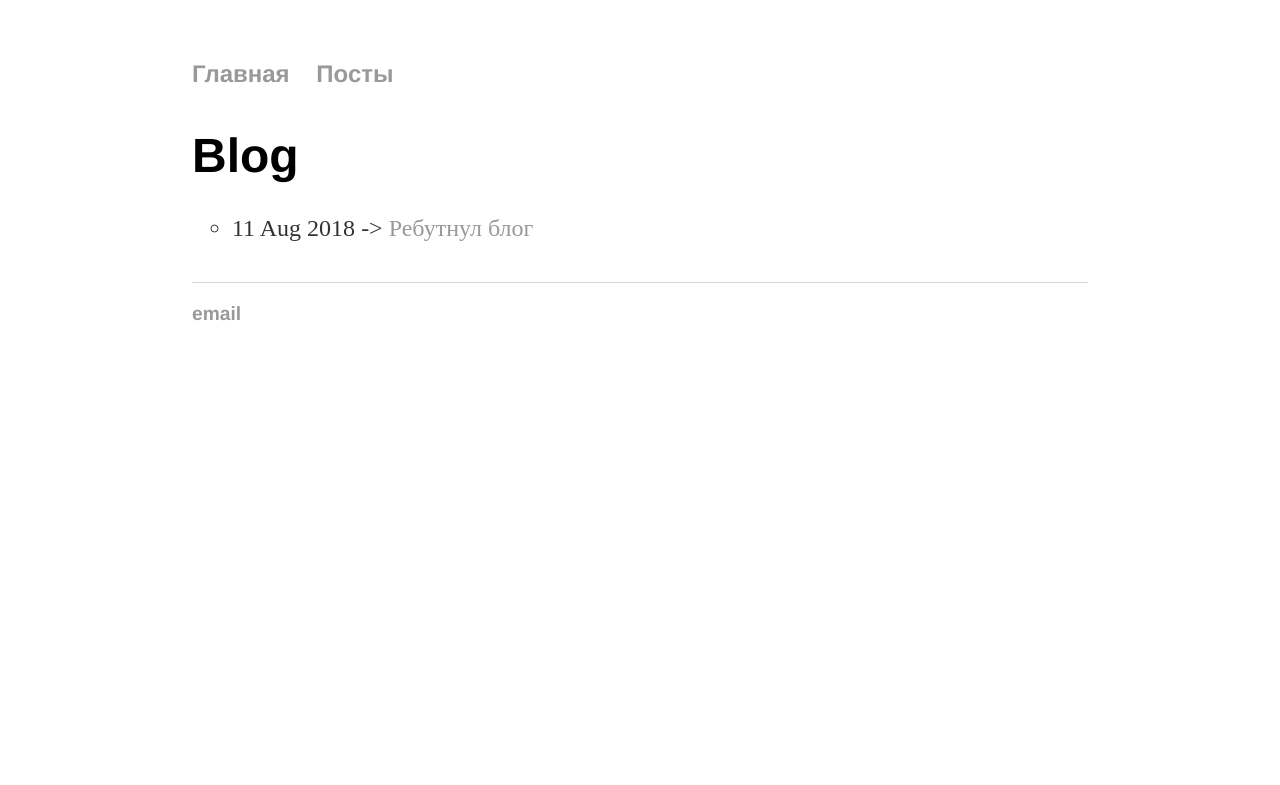
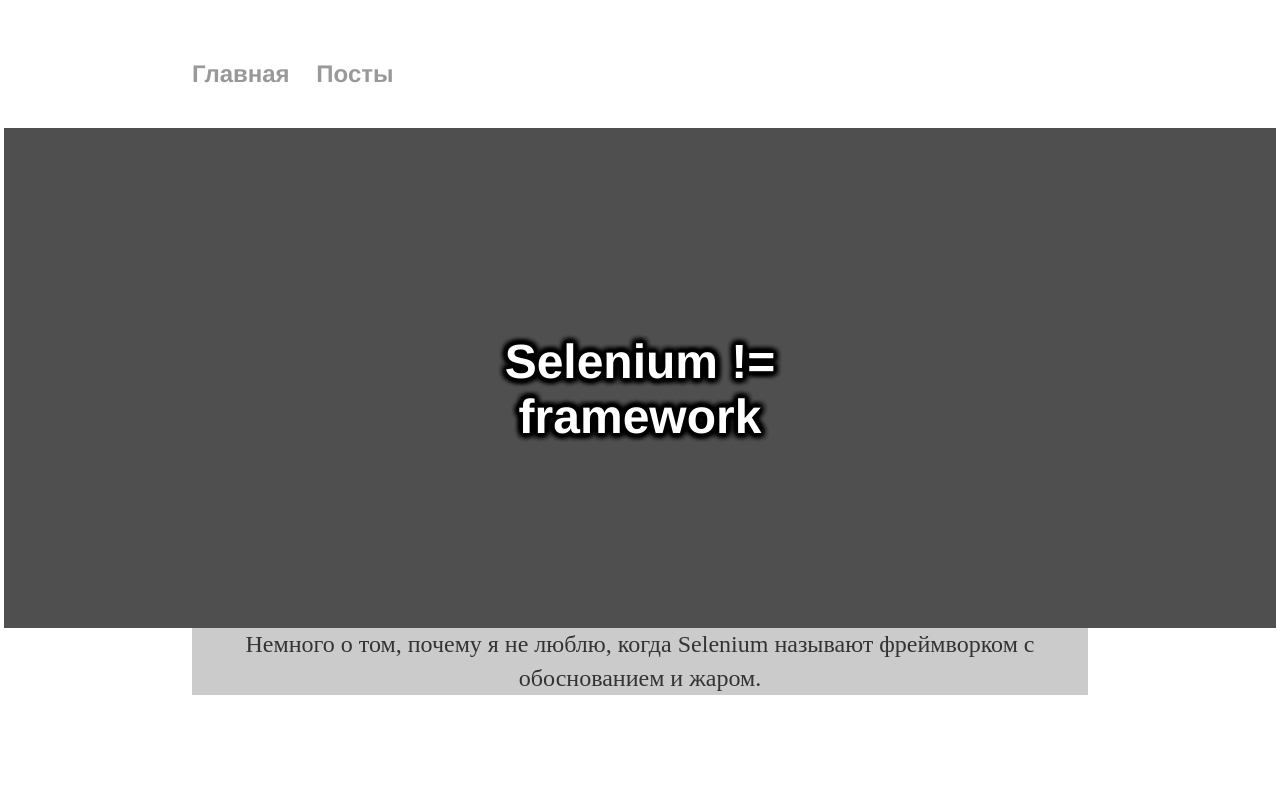
Before and after one commit to RebOOter/rebooter.github.io, a Jekyll site: the page built from blog/index.html, in a window 1280 px wide. Shown: the top 785 px of the page. Built offline with Jekyll 4.4.1, drawn with Linux system fonts in a browser that asks for light colours; some of the changed text lies outside the part shown; grey boxes are pictures that could not be loaded.

Commit message:
Added new post + design refactoring

```diff
--- /dev/null
+++ b/_posts/2018-09-07-selenium-!=-framework.md
@@ -0,0 +1,42 @@
+---
+layout: post
+title: "Selenium != framework"
+date: 2018-09-07
+description: "Немного о том, почему я не люблю, когда Selenium называют фреймворком с обоснованием и жаром."
+---
+Сидел я как-то томным вечером и думал, что моё фанбойство к **Codeception** слишком затянулось и пора искать что-нибудь новенькое. Стремительно возникшая мысль тут же заставила меня пойти в гуглопоиск и ввести что-то вроде *automation test frameworks*, дабы получить какой-нибудь топ самых-самых классных. Конечно, увидел я там всякое, что за уши, но с болью можно притянуть к званию “framework”, однако верного камрада **Selenium** я там точно не ожидал увидеть. И почти каждая подборка гордо давала ему это звание и ставила почти в первые ряды. После пятой ссылки у меня начало припекать, а потому хочу рассказать вам почему НЕЛЬЗЯ называть **Selenium** фреймворком и почему мне так хочется откусить кому-нибудь лицо всего лишь из-за какого-то наименования.
+
+Framework
+---
+Предлагаю сначала разобраться с этим модным словом -- **фреймворк**, а то уж шибко часто оно тут мелькает. Можно смело залезть в вики (как русскоязычную, так и в англоязычную), посмотреть в словаре значение слова (например, тут) и узнать, что англицизм фреймворк в какой-то мере можно заменить русизмом “каркас”. Это будет немного топорно, но всё по-порядку.
+
+Возьмём примером какой-нибудь фреймворк для веб-разработки **Symfony**. Какие возможности он нам даёт?
+* Набор библиотек под названием “Они по-любому юзаются в каждом проекте”.
+* Объединение этих библиотек в какую-либо единую структуру.
+* Предоставление единого стиля, метода, модели или шаблона (читай, паттерна) разработки приложения, которому удобно следует сообщество фреймворка (не всегда, но всё же) и которое является стандартом для этого инструмента.
+* Иногда возможность расширяемости и модифицируемости для своих коварных целей.
+
+![]({{ "/assets/2e8a60296eba3ecd6da1839963b3c3b2.jpg" | absolute_url }})
+*Когда мы узнаём о понятии framework ближе*
+
+Представим, что мы хотим открыть ночной клуб и нам добрые люди дали супер крутой фреймворк для постройки ночных клубов **SuperNightClub: Bender Edition**. Он сразу даёт нам возможность сделать пару простых вещей: поставить помещение, установить там барную стойку и заказать бухло. Раскуривая мануал, мы узнаём, как мы можем лёгко и просто (не всегда) реализовать бармена, официантов (если они нужны), диджея и другие жизненно необходимые вещи для ночных танцулек и кутежа. При этом, наш фреймворк хоть немного позаботился о начинающих бедолагах и наше помещение уже имеет сигнализацию, настроенный механизм взаимодействия между барменом и официантами, а в некоторых мануалах прямо по шагам расписано как мы можем нанять охрану или разнообразить меню нашей кухни (если она у нас есть). И всё это чудо мы творим через какую-нибудь условную консоль в вашем офисе администратора клуба: написал какие-то команды и появился новый бармен, прописал ещё немного, и вот нажатием одной кнопки можно получить еженедельный отчёт о каждой тусовке и так далее.
+
+Мы имеем какой-то набор базовых инструментов под капотом (молоток, пила, лопата, дрель, шпатель), самые примитивные действия (забить, копать, пилить, сверлить) и основные принципы, где и для чего мы будем с этим взаимодействовать (просверлить дыру в стене, отпилить брусок, закопать создателей топов про фреймворки). Это упрощает описание типичных процессов, подводит их под какой-то стандарт и собирает всё самое необходимое в одной коробке.
+
+Лопата
+---
+Мне кажется тут уже должна возникнуть благая мысль, мол “Selenium даёт только возможность взаимодействия с web driver”, “там нет никакого набора других инструментов”, “нужно много ещё чего сделать, чтоб написать полноценный, но простой тест”. Поздравляю, мы смогли ответить на вопрос “почему Selenium не фреймворк” всего лишь разобрав понятие фреймворка. И всё действительно обстоит именно так, ведь для полноценных тестов нам нужны:
+* Assert’ы, которые будут сравнивать один результат с другим и в панике падать, если результаты не совпадают.
+* Отчётность, которая позволит нам прогнать какой-то тестовый набор и сказать “вот тут упало, вот тут нет, а вот тут вообще не смотри там всё плохо”.
+* Какая-то стандартизация, ведь мы не хотим писать каждый раз один и тот же велосипед.
+* Возможность использовать в тестах какие-то сторонние функции для различных извращенных нужд.
+
+И это только базовый набор. Даёт ли этот набор Selenium? Правильно, не даёт. Только тыкать в браузер, только жамкать кнопки.
+
+**Вывод**: Selenium это прекрасная библиотека для взаимодействия с web driver (или с чем-то на основе), тулза, которая позволяет тыкать кнопки и прикинуться юзверем.
+
+Учить матчасть
+---
+Надеюсь, что я объяснил своё повышение температуры при виде *“Selenium -- top 1 framework for autotesting!”*. Казалось бы, ну назвали не так, ну что такого, а в итоге получаем такого рода подборки, начинающих, которые искренне верят в причастность Selenium к лику фреймворков и другую вытекающую путаницу. Многие берут Selenium и начинают прикручивать различные xUnit, другие библиотеки для полноценного использования, делая как раз тот самый фреймворк, на котором будет удобно писать и поддерживать тесты. Кто-то берёт уже готовые решения типа Codeception (PHP, JS), Selenide (Java), Golem (Python) или Cypress (JS). Вот последние чуваки -- фреймворки, а Selenium -- нет. Mic drop.
+
+P.S. Будет круто, если вы выскажите своё "э, слышь" или своё "всё чётко" в комментариях.
--- a/blog/index.html
+++ b/blog/index.html
@@ -1,11 +1,14 @@
 ---
 layout: default
-title: Blog
+title: Посты
 ---
-<h1>{{ page.title }}</h1>
-<ul class="posts">
-    {% for post in site.posts %}
-    <li><span>{{ post.date | date_to_string }}</span> ->
-        <a href="{{ post.url }}" title="{{ post.title }}">{{ post.title }}</a></li>
-    {% endfor %}
-</ul>
+{% for post in site.posts %}
+<a href="{{post.url}}" title="{{post.title}}">
+<div class="posts-list">
+    <div class="header-image" style="background-image: linear-gradient(rgba(0, 0, 0, 0.5), rgba(0, 0, 0, 0.5)),
+                url('{{site.baseurl}}/assets/{{post.slug}}.png');"></div>
+    <h1 class="header-post">{{post.title}}</h1>
+    <p class="desc-post">{{post.description}}</p>
+</div>
+</a>
+{% endfor %}
--- a/css/main.css
+++ b/css/main.css
@@ -19,7 +19,33 @@ a {
 a:hover {
     text-decoration: underline;
 }
+.header-image {
+    background-position: center;
+    background-repeat: no-repeat;
+    background-size: cover;
+    position: relative;
+    margin-left: -21%;
+    margin-right: -21%;
+    height: 100%;
+    min-height: 500px;
+}
 h1 {
+    font-size: 3em;
+    font-family:'Helvetica', 'Arial', 'Sans-Serif';
+}
+.posts-list{
+    position: relative;
+    text-align: center;
+}
+.header-post {
+    color: white;
+    position: absolute;
+    top: 50%;
+    left: 50%;
+    transform: translate(-50%, -100%);
+    text-shadow: 0 -1px 6px #000000, 0 -1px 6px #000000, 0 1px 6px #000000, 0 1px 6px #000000, -1px 0 6px #000000, 1px 0 6px #000000, -1px 0 6px #000000, 1px 0 6px #000000, -1px -1px 6px #000000, 1px -1px 6px #000000, -1px 1px 6px #000000, 1px 1px 6px #000000, -1px -1px 6px #000000, 1px -1px 6px #000000, -1px 1px 6px #000000, 1px 1px 6px #000000;
+}
+a.header-post {
     font-size: 3em;
     font-family:'Helvetica', 'Arial', 'Sans-Serif';
 }
@@ -43,9 +69,26 @@ ul li {
     list-style: circle;
 }
 
+.desc-post {
+    margin-bottom: 10%;
+    margin-top: auto;
+    background-color: #cbcbcb;
+}
+
 img {
     max-width: 100%;
     height: auto;
+    display: block;
+    margin-left: auto;
+    margin-right: auto;
+}
+
+img + em {
+    text-align: center;
+    display: block;
+    margin-left: auto;
+    margin-right: auto;
+    background: #cbcbcb;
 }
 
 blockquote {
```
Also changed, not shown: _layouts/post.html (+7 -1 lines), _posts/2018-08-11-rebooted-blog.md (+1 -0 lines), assets/2e8a60296eba3ecd6da1839963b3c3b2.jpg (added), 2 other files.
